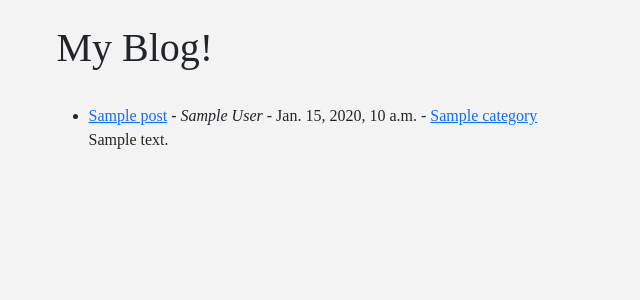
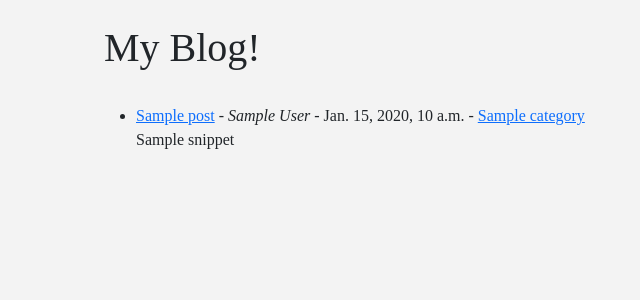
Before and after one commit to sebadorsch/blog, a Django app: template myblog/templates/home.html in a window 1280 px wide. Shown: the part 56-356 px from the top of the page, without its empty margins (73-713 px from the left). Run offline with Django 3.2, Linux system fonts and the light colour scheme; the template is opened without the code that fills it: most values are stand-ins (such as "Sample title", 1, 10 or a date in 2020).

Commit message:
klnklnlnlknklnkl

```diff
--- a/members/templates/registration/register.html
+++ b/members/templates/registration/register.html
@@ -5,8 +5,8 @@
 <br>
 <div class="container">
     <div class="row justify-content-center">
-        <div class="col-sm-5">
-            <br><h1>Register</h1><br>
+        <div class="col-sm-8">
+            <h1>Register</h1><br>
             <div class="form-group">
                 <form method="POST">
                     {% csrf_token %}
--- a/myblog/forms.py
+++ b/myblog/forms.py
@@ -11,15 +11,16 @@ for item in choices:
 class PostForm(forms.ModelForm):
     class Meta:
         model = Post
-        fields = ('title', 'title_tag', 'author', 'category', 'body')
+        fields = ('title', 'title_tag', 'author', 'category', 'body', 'snippet')
 
         widgets = {
             'title': forms.TextInput(attrs={'class': 'form-control'}),
             'title_tag': forms.TextInput(attrs={'class': 'form-control'}),
-            'author': forms.TextInput(attrs={'class': 'form-control', 'id':'elder', 'type': 'hidden'}),
+            'author': forms.TextInput(attrs={'class': 'form-control', 'id': 'elder', 'type': 'hidden'}),
             # 'author': forms.Select(attrs={'class': 'form-control'}),
             'category': forms.Select(choices=choice_list, attrs={'class': 'form-control'}),
             'body': forms.Textarea(attrs={'class': 'form-control'}),
+            'snippet': forms.Textarea(attrs={'class': 'form-control'}),
         }
 
 
--- a/myblog/models.py
+++ b/myblog/models.py
@@ -25,6 +25,7 @@ class Post(models.Model):
     post_date = models.DateField(auto_now_add=True)
     post_datetime = models.DateTimeField(auto_now_add=True)
     category = models.CharField(max_length=255, default="uncategorized")
+    snippet = models.CharField(max_length=255)
     likes = models.ManyToManyField(User, related_name='blog_posts')
     dislikes = models.ManyToManyField(User, related_name='blog_posts_dislikes')
 
--- a/myblog/templates/add_post.html
+++ b/myblog/templates/add_post.html
@@ -24,6 +24,7 @@
             </div>
         </div>
     </div>
+<!--Author Field Hidden-->
 <script>
     var name = "{{ user.id }}";
     document.getElementById("elder").value = name;
--- a/myblog/templates/home.html
+++ b/myblog/templates/home.html
@@ -7,7 +7,7 @@
 <br>
 <div class="container">
     <div class="row justify-content-center">
-        <div class="col-sm-11">
+        <div class="col-sm-10">
             <h1>
                 My Blog!
             </h1><br>
@@ -26,7 +26,7 @@
                         <small><a href="{% url 'delete_post' post.pk %}">(delete)</a></small>
                         {% endif %}
                     {% endif %}<br>
-                    {{ post.body|slice:":300" }}
+                    {{  post.snippet }}
                 </li>
                 <br>
             {% endfor %}
```
Also changed, not shown: db.sqlite3.
